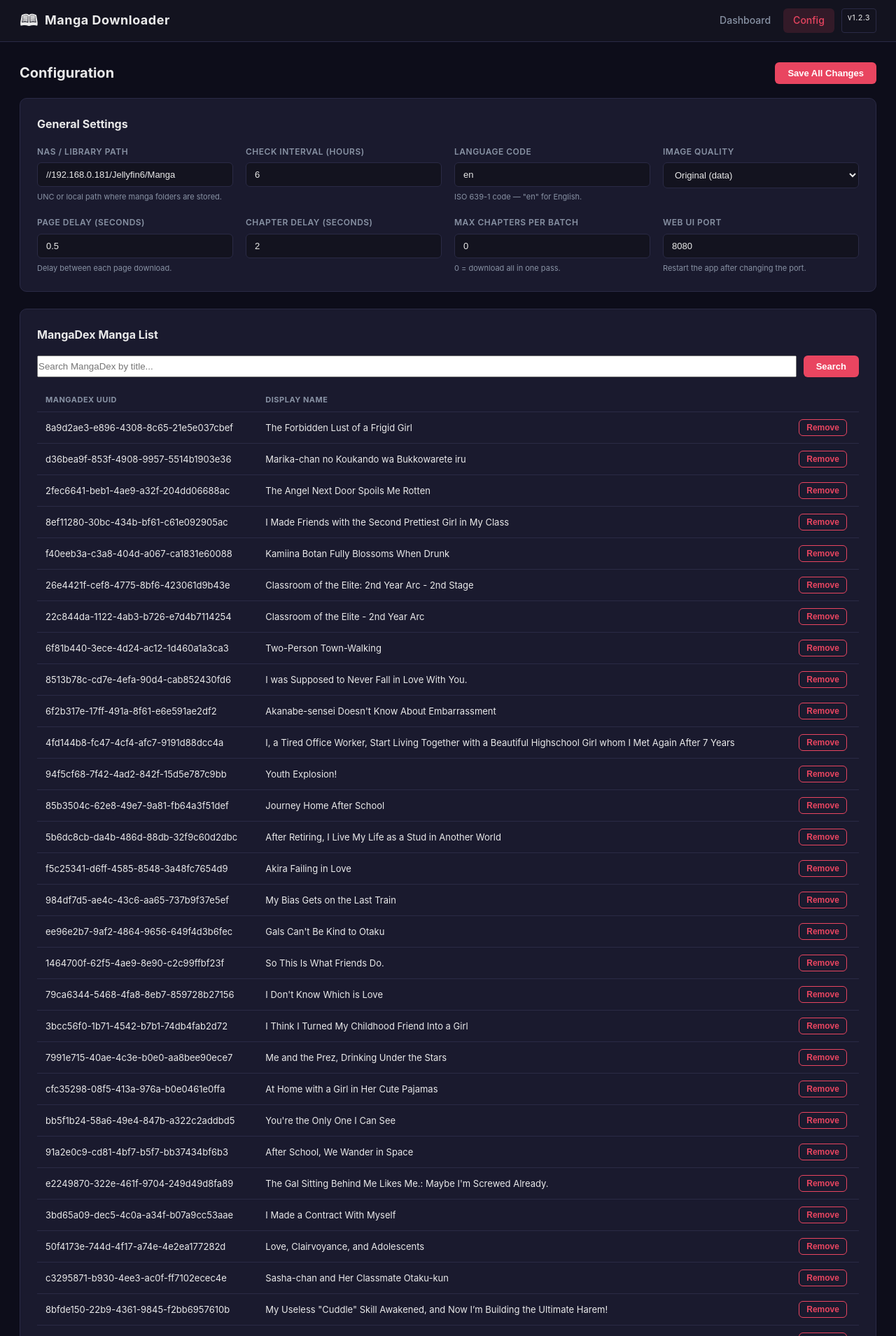
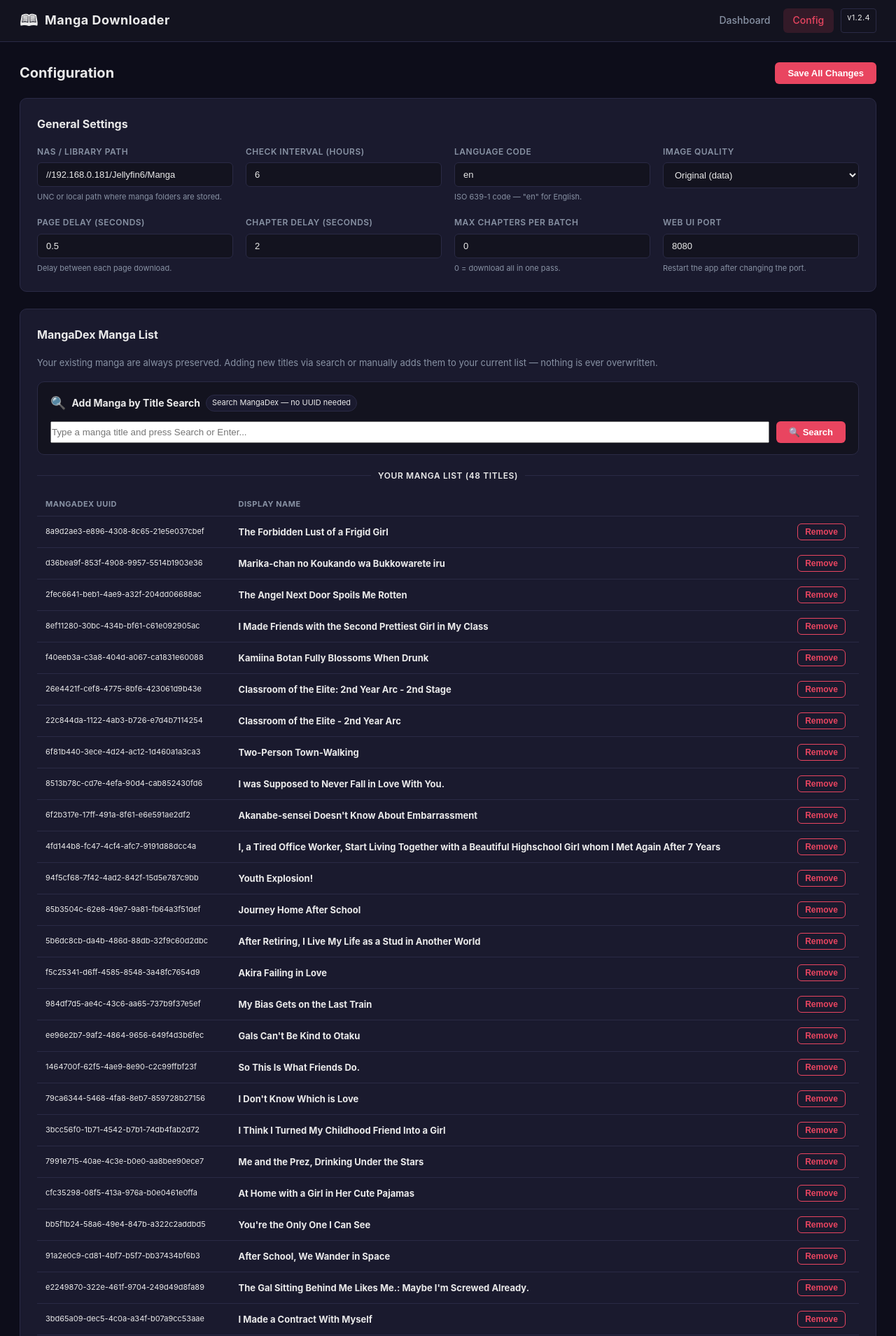
Before and after one commit to loguefx/Manga_Downloader, a Flask app: page /config in a window 1280 px wide. Shown: the top 1909 px of the page at 70% size. Run offline with Flask 3, Linux system fonts and the light colour scheme; some libraries are stand-ins or nearby versions.

Commit message:
feat(config): make MangaDex search section prominent and clearly labeled (v1.2.4)
Co-authored-by: Cursor <cursoragent@cursor.com>

```diff
--- a/app.py
+++ b/app.py
@@ -26,7 +26,7 @@ if hasattr(sys.stdout, "reconfigure"):
 if hasattr(sys.stderr, "reconfigure"):
     sys.stderr.reconfigure(encoding="utf-8")
 
-APP_VERSION = "1.2.3"
+APP_VERSION = "1.2.4"
 
 CONFIG_PATH = paths.CONFIG_PATH
 STATE_FILE  = paths.STATE_FILE
--- a/static/css/style.css
+++ b/static/css/style.css
@@ -482,10 +482,60 @@ small { color: var(--text-secondary); font-size: 11px; }
 .btn-download-now:disabled { opacity: .5; cursor: not-allowed; }
 
 /* ── MangaDex search ─────────────────────────────────────────────────────────── */
+/* ── Search add section ────────────────────────────────────────────────────── */
+.search-add-section {
+  background: var(--bg-secondary);
+  border: 1px solid var(--border);
+  border-radius: var(--radius);
+  padding: 16px 18px;
+  margin-bottom: 20px;
+}
+.search-add-header {
+  display: flex;
+  align-items: center;
+  gap: 8px;
+  margin-bottom: 12px;
+  flex-wrap: wrap;
+}
+.search-add-icon { font-size: 18px; }
+.search-add-label {
+  font-weight: 700;
+  font-size: 14px;
+  color: var(--text-primary);
+}
+.search-add-sub {
+  font-size: 11px;
+  color: var(--text-muted);
+  background: var(--bg-card);
+  border: 1px solid var(--border);
+  border-radius: 20px;
+  padding: 2px 8px;
+}
+
+/* ── Section divider ───────────────────────────────────────────────────────── */
+.section-divider {
+  display: flex;
+  align-items: center;
+  gap: 10px;
+  margin: 0 0 14px;
+  color: var(--text-muted);
+  font-size: 12px;
+  font-weight: 600;
+  text-transform: uppercase;
+  letter-spacing: .05em;
+}
+.section-divider::before,
+.section-divider::after {
+  content: "";
+  flex: 1;
+  height: 1px;
+  background: var(--border);
+}
+
 .manga-search-bar {
   display: flex;
   gap: 10px;
-  margin-bottom: 16px;
+  margin-bottom: 0;
 }
 .manga-search-bar input {
   flex: 1;
--- a/static/js/app.js
+++ b/static/js/app.js
@@ -373,11 +373,13 @@ function renderMangaTable(list) {
   if (!tbody) return;
   tbody.innerHTML = list.map((m, i) => `
     <tr id="manga-row-${i}">
-      <td>${m.id}</td>
-      <td>${m.name ?? ""}</td>
+      <td style="font-size:11px;color:var(--text-muted)">${m.id}</td>
+      <td><strong>${escHtml(m.name ?? "")}</strong></td>
       <td><button class="btn btn-danger" onclick="removeMangaRow(${i})">Remove</button></td>
     </tr>`).join("");
   tbody._list = list.slice();
+  const lbl = document.getElementById("mangaCountLabel");
+  if (lbl) lbl.textContent = list.length;
 }
 
 function addMangaRow() {
--- a/templates/base.html
+++ b/templates/base.html
@@ -16,7 +16,7 @@
     <div class="navbar-links">
       <a href="/" class="nav-link {% if request.path == '/' %}active{% endif %}">Dashboard</a>
       <a href="/config" class="nav-link {% if request.path == '/config' %}active{% endif %}">Config</a>
-      <span class="nav-version" id="appVersion">v1.2.3</span>
+      <span class="nav-version" id="appVersion">v1.2.4</span>
     </div>
   </nav>
 
--- a/templates/config.html
+++ b/templates/config.html
@@ -69,13 +69,31 @@
 <!-- MangaDex Manga List -->
 <div class="config-card">
   <h3 class="config-card-title">MangaDex Manga List</h3>
+  <p class="config-hint" style="margin-bottom:16px">
+    Your existing manga are always preserved. Adding new titles via search or manually
+    adds them to your current list — nothing is ever overwritten.
+  </p>
 
-  <!-- Search -->
-  <div class="manga-search-bar">
-    <input type="text" id="mangaSearchInput" placeholder="Search MangaDex by title..." autocomplete="off" />
-    <button class="btn btn-primary" onclick="searchMangaDex()">Search</button>
+  <!-- ── Add New Manga by Search ── -->
+  <div class="search-add-section">
+    <div class="search-add-header">
+      <span class="search-add-icon">&#128269;</span>
+      <span class="search-add-label">Add Manga by Title Search</span>
+      <span class="search-add-sub">Search MangaDex — no UUID needed</span>
+    </div>
+    <div class="manga-search-bar">
+      <input type="text" id="mangaSearchInput"
+             placeholder="Type a manga title and press Search or Enter..."
+             autocomplete="off" />
+      <button class="btn btn-primary" onclick="searchMangaDex()">&#128269; Search</button>
+    </div>
+    <div id="searchResults" class="search-results hidden"></div>
   </div>
-  <div id="searchResults" class="search-results hidden"></div>
+
+  <!-- ── Current Manga ── -->
+  <div class="section-divider">
+    <span>Your Manga List (<span id="mangaCountLabel">0</span> titles)</span>
+  </div>
 
   <table class="manga-table" id="mangaTable">
     <thead>
@@ -89,7 +107,7 @@
   </table>
 
   <div class="add-manga-row" style="margin-top:12px">
-    <input type="text" id="newMangaId"   placeholder="UUID or MangaDex URL" />
+    <input type="text" id="newMangaId"   placeholder="UUID or MangaDex URL (manual)" />
     <input type="text" id="newMangaName" placeholder="Display name (optional)" />
     <button class="btn btn-secondary" onclick="addMangaRow()">+ Add manually</button>
   </div>
```
